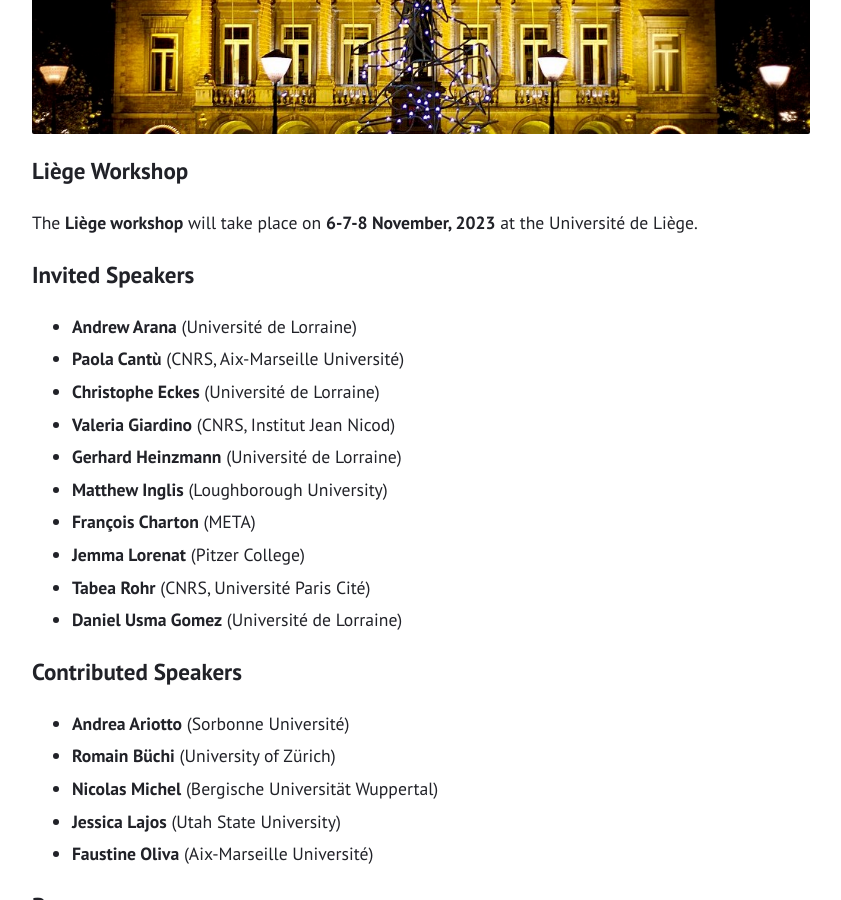
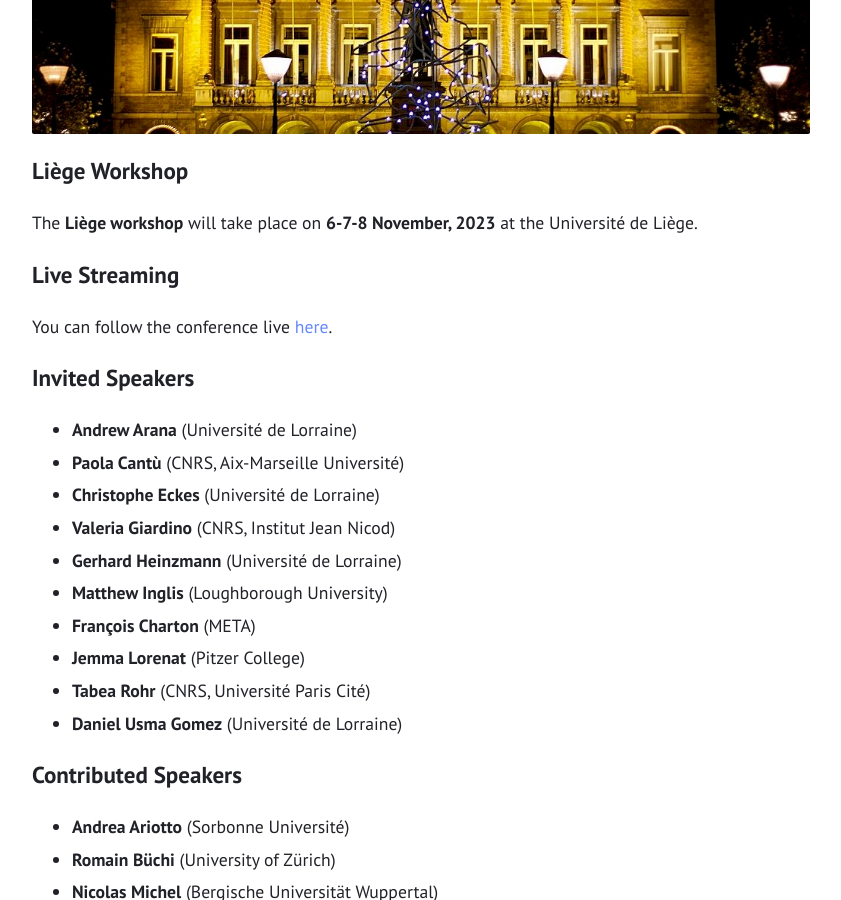
Before and after one commit to yhamami/mathematical-intuition-workshops, a Jekyll site: the page built from liege-edition.md, in a window 1280 px wide and 900 px high, scrolled down 379 px. Shown: the whole window, without its empty margins (219-1060 px from the left). Built offline with Jekyll 4.4.1, drawn with Linux system fonts in a browser that asks for light colours.

```diff
--- a/liege-edition.md
+++ b/liege-edition.md
@@ -6,9 +6,14 @@ layout: page
 
 ![title](/assets/img/liege-4.jpg){:style="display:block; margin-left:auto; margin-right:auto" width="800"}
 
+
 # Liège Workshop
 
 The **Liège workshop** will take place on **6-7-8 November, 2023** at the Université de Liège.
+
+# Live Streaming
+
+You can follow the conference live [here](https://www.youtube.com/@logiqueetphilosophieanalytique).
 
 # Invited Speakers
 
```
Also changed, not shown: liege-program.md (+2 -0 lines).
